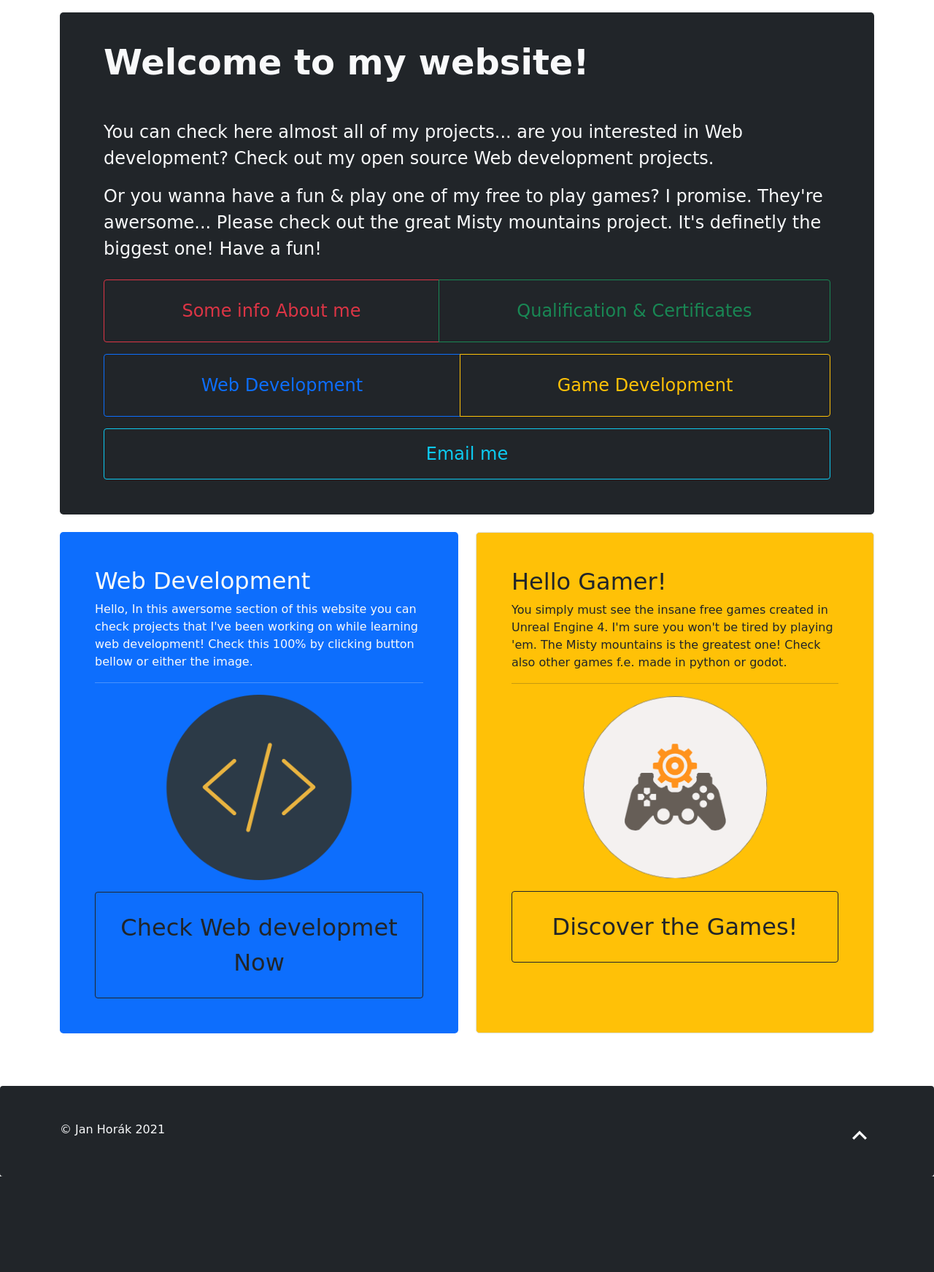
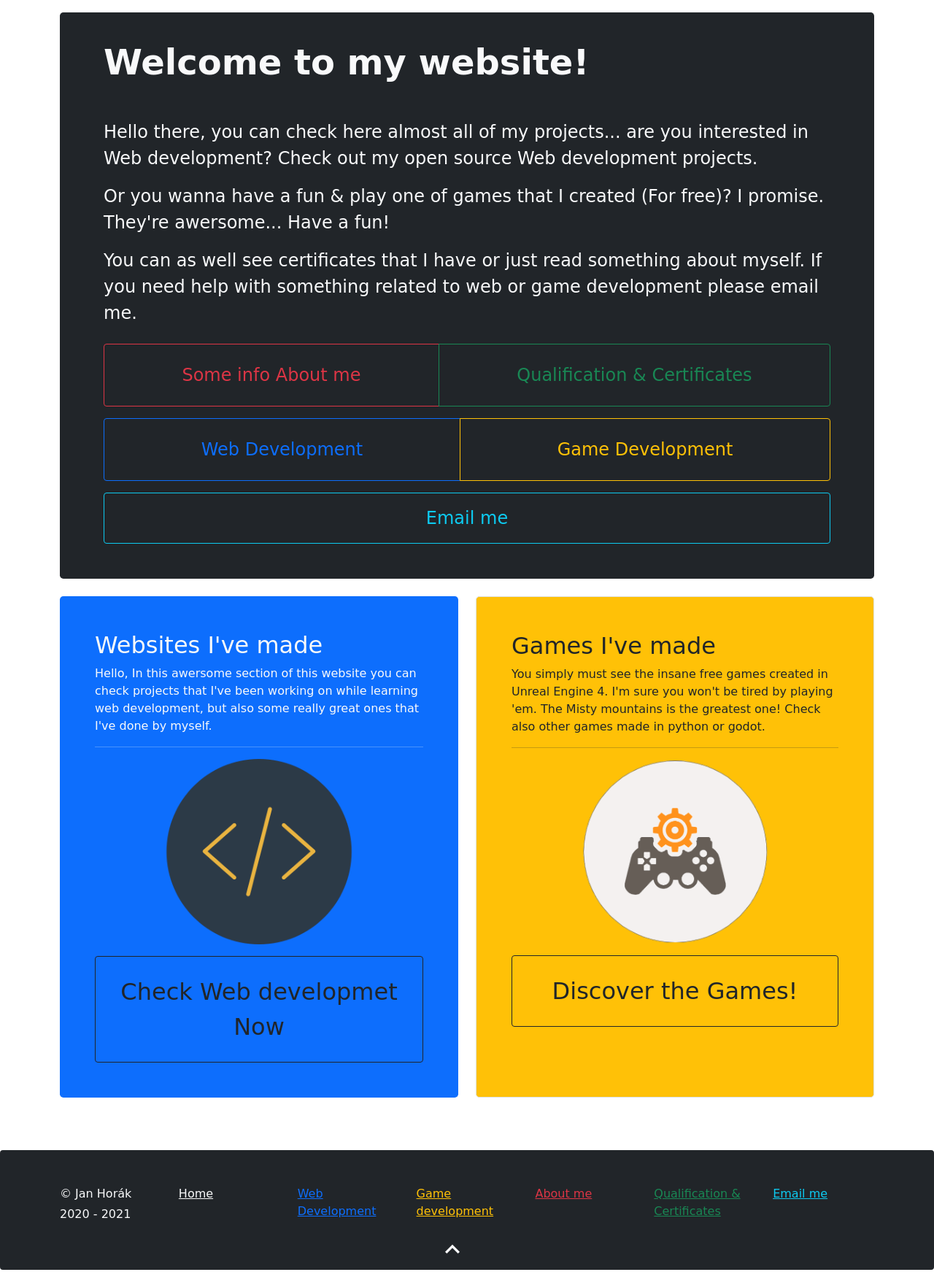
Before and after one commit to Django-Projects-Jan-Horak/jan-horak-website, a Django app: page / in a window 1280 px wide. Shown: the part 95-1838 px from the top of the page at 73% size. Before the commit the page ends 1707 px from the top, so only its background shows below. Run offline with Django 3.2, Linux system fonts and the light colour scheme; some libraries are stand-ins or nearby versions.

Commit message:
Actually complete website

```diff
--- a/jan_horak/settings.py
+++ b/jan_horak/settings.py
@@ -131,3 +131,5 @@ STATIC_URL = '/static/'
 MEDIA_ROOT = os.path.join(BASE_DIR, 'media')
 
 MEDIA_URL = '/media/'
+
+EMAIL_BACKEND = 'django.core.mail.backends.console.EmailBackend'
--- a/jan_horak/urls.py
+++ b/jan_horak/urls.py
@@ -40,4 +40,8 @@ urlpatterns = [
     # Certificates
     path('certificates', views.certificates, name='certificates'),
 
+    # email
+    path('email/', views.email, name='email'),
+    path('send_email/', views.send_email, name='send_email'),
+
 ] + static(settings.MEDIA_URL, document_root = settings.MEDIA_ROOT)
--- a/projects/templates/projects/base.html
+++ b/projects/templates/projects/base.html
@@ -19,6 +19,8 @@
       <script src="https://ajax.googleapis.com/ajax/libs/jquery/3.5.1/jquery.min.js"></script>
       <link href="https://fonts.googleapis.com/icon?family=Material+Icons"
       rel="stylesheet">
+      <script src="https://cdn.jsdelivr.net/npm/masonry-layout@4.2.2/dist/masonry.pkgd.min.js" integrity="sha384-GNFwBvfVxBkLMJpYMOABq3c+d3KnQxudP/mGPkzpZSTYykLBNsZEnG2D9G/X/+7D" crossorigin="anonymous" async></script>
+
 
 
     <meta name="theme-color" content="#7952b3">
@@ -93,21 +95,21 @@
 
           <li class="nav-item mx-5 hover-scale">
             <a class="nav-link" href="{% url 'web_development' %}"><span class="material-icons fs-1 text-primary">code</span></a>
-          </li>
+
           <li class="nav-item mx-5 hover-scale">
             <a class="nav-link" href="{% url 'game_development' %}"><span class="material-icons fs-1 text-warning">
               sports_esports
               </span></a>
-          </li>
+
           <li class="nav-item mx-5 hover-scale">
             <a class="nav-link" href="{% url 'about_me' %}"><span class="material-icons fs-1 text-danger">emoji_people</span></a>
-          </li>
+
           <li class="nav-item mx-5 hover-scale">
             <a class="nav-link" href="{% url 'certificates' %}"><span class="material-icons fs-1 text-success">verified</span></a>
-          </li>
+
           <li class="nav-item mx-5 hover-scale">
-            <a class="nav-link" href="mailto: janhorak58@gmail.com"><span class="material-icons fs-1 text-info">mail</span></a>
-          </li>
+            <a class="nav-link" href="{% url 'email'  %}"><span class="material-icons fs-1 text-info">mail</span></a>
+
 
 
 
@@ -124,16 +126,50 @@
 
 </main>
 
-<footer class="py-5 bg-dark text-light rounded mt-5">
+<footer class="">
 
   <div class="container">
-    <p class="float-end mb-1 hover-scale">
-      <a href="#" class="text-decoration-none text-light"><span class="material-icons fs-1">keyboard_arrow_up</span></a>
-    </p>
-    <p class="mb-1">&copy; Jan Horák {% now "Y" %} </p>
+
   </div>
 </footer>
+<footer class="py-5 bg-dark text-light rounded mt-5">
+  <div class="container">
+  <div class="row">
+    <div class="col-12 col-md">
+      <p class="mb-1">&copy; Jan Horák </p>
+      <p>2020 - {% now "Y" %}</p>
 
+    </div>
+    <div class="col-6 col-md">
+        <a class="link-light" href="{% url 'home' %}">Home</a>
+    </div>
+    <div class="col-6 col-md">
+      <a class="link-primary" href="{% url 'web_development' %}">Web Development</a>
+    </div>
+    <div class="col-6 col-md">
+      <a class="link-warning" href="{% url 'game_development' %}">Game development</a>
+    </div>
+    <div class="col-6 col-md">
+      <a class="link-danger" href="{% url 'about_me' %}">About me</a>
+    </div>
+    <div class="col-6 col-md">
+      <a class="link-success" href="{% url 'certificates' %}">Qualification & Certificates</a>
+    </div>
+    <div class="col-6 col-md">
+      <a class="link-info" href="email">Email me</a>
+    </div>
+
+    </div>
+
+    <div class="col-6 col-md">
+      <p class="float-end mb-1 hover-scale">
+        <a href="#" class="text-decoration-none text-light"><span class="material-icons fs-1">keyboard_arrow_up</span></a>
+      </p>
+    </div>
+  </div>
+</div>
+
+</footer>
 <script
 src="https://code.jquery.com/jquery-3.3.1.slim.min.js"
 integrity="sha384-q8i/X+965DzO0rT7abK41JStQIAqVgRVzpbzo5smXKp4YfRvH+8abtTE1Pi6jizo"
--- a/projects/templates/projects/home.html
+++ b/projects/templates/projects/home.html
@@ -7,7 +7,9 @@
 <div class="px-5 mb-3 bg-dark text-light rounded-3 py-4">
     <div class="container-fluid py-3">
       <h1 class="display-5 fw-bold mb-5">Welcome to my website!</h1>
-      <p class="col-md-12 fs-4 mt-4">You can check here almost all of my projects... are you interested in Web development? Check out my open source Web development projects.</p><p class="coll-md-12 fs-4">Or you wanna have a fun & play one of my free to play games? I promise. They're awersome... Please check out the great Misty mountains project. It's definetly the biggest one! Have a fun!</p>
+      <p class="col-md-12 fs-4 mt-4">Hello there, you can check here almost all of my projects... are you interested in Web development? Check out my open source Web development projects.</p>
+      <p class="coll-md-12 fs-4">Or you wanna have a fun & play one of games that I created (For free)? I promise. They're awersome... Have a fun!</p>
+      <p class="coll-md-12 fs-4">You can as well see certificates that I have or just read something about myself. If you need help with something related to web or game development please email me.</p>
       <div class="btn-group col-12 py-2" role="group" aria-label="Basic mixed styles example">
         <a href="{% url 'about_me' %}" class="btn btn-outline-danger col-sm py-4 fs-4 hover-scale">Some info About me</a>
         <a href="{% url 'certificates' %}" class="btn btn-outline-success col-sm py-4 fs-4 hover-scale">Qualification & Certificates</a>
@@ -17,7 +19,7 @@
         <a href="{% url 'game_development' %}" class="btn btn-outline-warning col-sm py-4 fs-4 hover-scale">Game Development</a>
       </div>
       <div class="btn-group col-12 py-2" role="group" aria-label="Basic mixed styles example hover-scale">
-        <a href="mailto: janhorak58@gmail.com" class="btn btn-outline-info col-sm py-3 fs-4 hover-scale">Email me</a>
+        <a href="{% url 'email' %}" class="btn btn-outline-info col-sm py-3 fs-4 hover-scale">Email me</a>
       </div>
   </div>
   </div>
@@ -25,8 +27,8 @@
     <div class="col-md-6 mb-4">
     <a href="{% url 'web_development' %}" class="text-decoration-none text-light">
     <div class="h-100 p-5 text-white bg-primary rounded-3 hover-scale">
-        <h2>Web Development</h2>
-        <p>Hello, In this awersome section of this website you can check projects that I've been working on while learning web development! Check this 100% by clicking button bellow or either the image.</p>
+        <h2>Websites I've made</h2>
+        <p>Hello, In this awersome section of this website you can check projects that I've been working on while learning web development, but also some really great ones that I've done by myself.</p>
         <hr>
 
           <img src="{% static 'images/web_dev2.png' %}" alt="Web development Image" class="rounded img-fluid mb-3" >
@@ -41,8 +43,8 @@
     <div class="col-md-6 mb-4">
     <a href="{% url 'game_development' %}" class="text-decoration-none text-dark">
       <div class="h-100 p-5 bg-warning border rounded-3 hover-scale">
-        <h2>Hello Gamer!</h2>
-        <p>You simply must see the insane free games created in Unreal Engine 4. I'm sure you won't be tired by playing 'em. The Misty mountains is the greatest one! Check also other games f.e. made in python or godot.</p>
+        <h2>Games I've made</h2>
+        <p>You simply must see the insane free games created in Unreal Engine 4. I'm sure you won't be tired by playing 'em. The Misty mountains is the greatest one! Check also other games made in python or godot.</p>
         <hr>
 
         <img src="{% static 'images/game_dev2.png' %}" alt="Game development Image" class="rounded img-fluid mb-3" style="min-width: 100%;">
--- a/projects/templates/projects/web/web_dev.html
+++ b/projects/templates/projects/web/web_dev.html
@@ -16,10 +16,11 @@
       {% for tool in tools %}
       <div class="col hover-scale">
         <div class="card border border-primary">
-          <a href="{% url 'webprojects' tool.name %}"><img src="{{ tool.image.url }}" class="card-img-top img-fluid" style="height:300px;" alt="logo of {{tool.title}}"></a>
+          <a href="{% url 'webprojects' tool.name %}" class="text-decoration-none text-dark"><img src="{{ tool.image.url }}" class="card-img-top img-fluid" style="height:300px;" alt="logo of {{tool.title}}">
           <div class="card-body">
             <h2 class="card-title">{{ tool.title }}</h2>
-            <p class="card-text">{{tool.desc}}</p>
+            <p class="card-text my-4">{{tool.desc}}</p>
+          </a>
             {% if tool.docs_url %}
             <p class="card-text">More about {{tool.title}} you can find <a href="{{tool.docs_url}}" class="btn btn-outline-primary btn-sm" target="_blank">Here</a></p>
 
--- a/projects/views.py
+++ b/projects/views.py
@@ -1,5 +1,7 @@
-from django.shortcuts import render, get_object_or_404
+from django.shortcuts import render, get_object_or_404, redirect
 from .models import Project, ProjectImage, Tool, Certificate
+from django.core.mail import send_mail
+
 
 def home(request):
     return render(request, "projects/home.html")
@@ -51,3 +53,20 @@ def certificates(request):
     webs = Certificate.objects.filter(category="W")
     games = Certificate.objects.filter(category="G")
     return render(request, 'projects/certificates.html', {"webs":webs, "games":games})
+
+def email(request):
+    return render(request, "projects/email.html", {"message":""})
+
+def send_email(request):
+    if request.method == "POST":
+        send_mail(
+            request.POST["subject"],
+            request.POST["message"],
+            request.POST["from_mail"],
+            ['janhorak58@gmail.com'],
+        )
+
+        return redirect("send_email")
+
+    else:
+        return render(request, "projects/email.html", {"message":"Email Successfully sent"})
```
Also changed, not shown: projects/templates/projects/about_me.html (+18 -2 lines), projects/templates/projects/email.html (added, +40 -0 lines), projects/templates/projects/game/game_dev.html (+5 -3 lines), db.sqlite3, projects/static/images/1.jpg (added).
